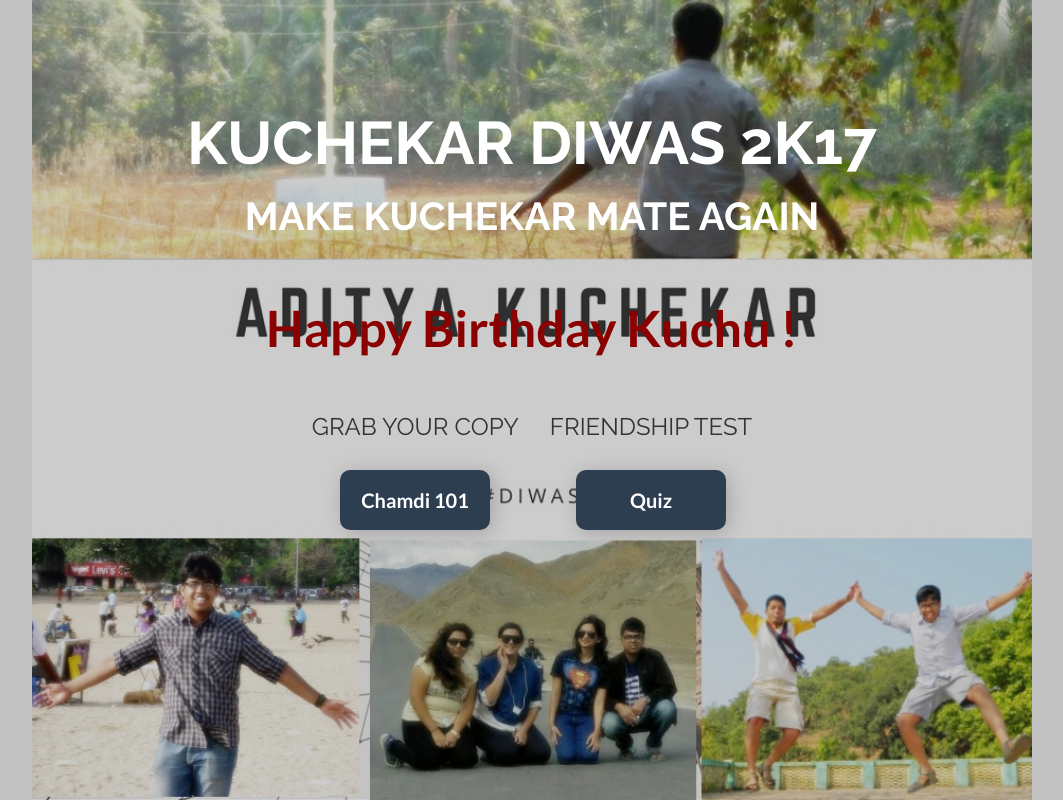
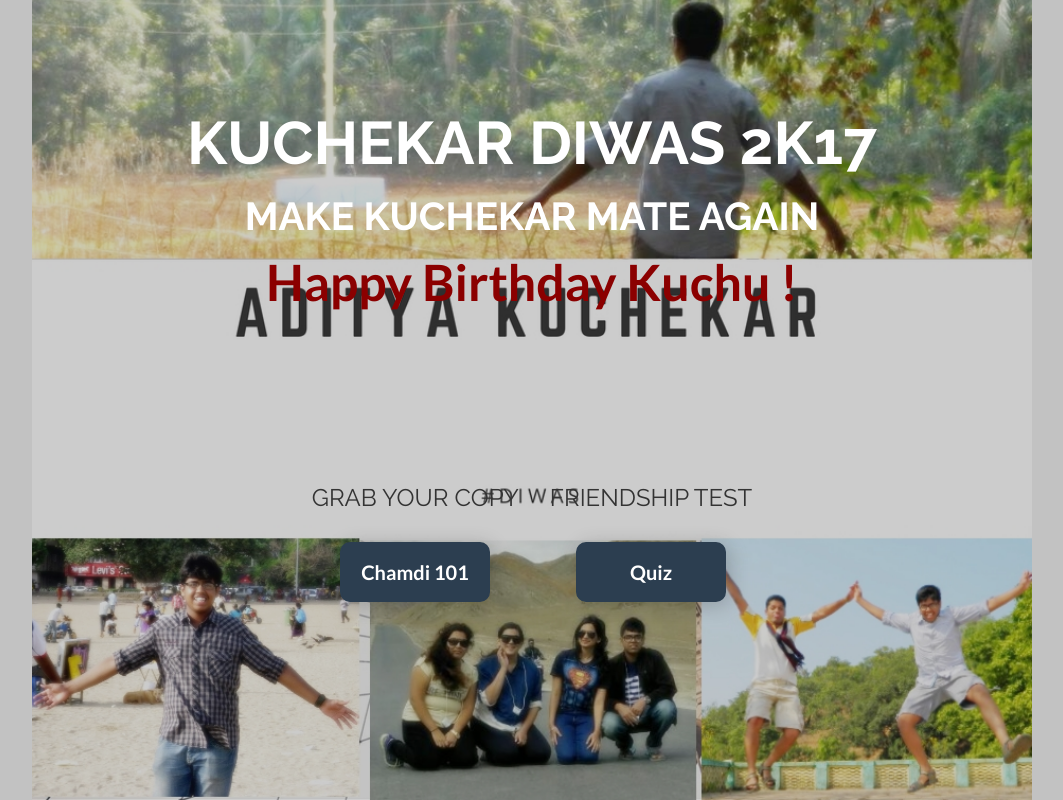
Before and after one commit to mithilgotarne/diwas, a plain HTML site: page index.html in a window 1280 px wide. Shown: the whole page, without its empty margins (108-1171 px from the left). Drawn offline with Linux system fonts and the light colour scheme.

Commit message:
changed line4

```diff
--- a/index.html
+++ b/index.html
@@ -54,7 +54,7 @@
                     <div id="hours" class="timer_box"></div>
                     <div id="minutes" class="timer_box"></div>
                     <div id="seconds" class="timer_box"></div>
-                    <div style="position: absolute;top:48%;width:100%;font-size: 50px;color: darkred;font-weight: 800; text-align: center" id="hbd">Happy Birthday Kuchu !</div>
+                    <div style="width:100%;font-size: 50px;color: darkred;font-weight: 800; text-align: center" id="hbd">Happy Birthday Kuchu !</div>
                     <br><br><br><br><br><br>
                 </div>
             </header>
```
